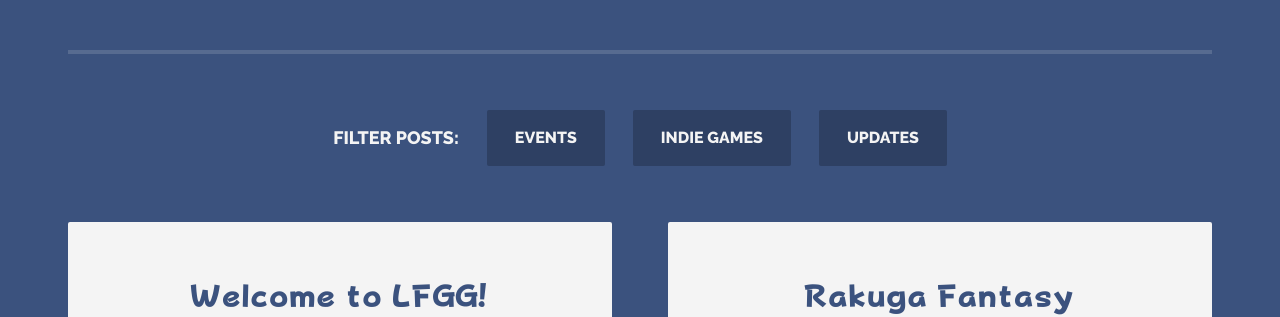
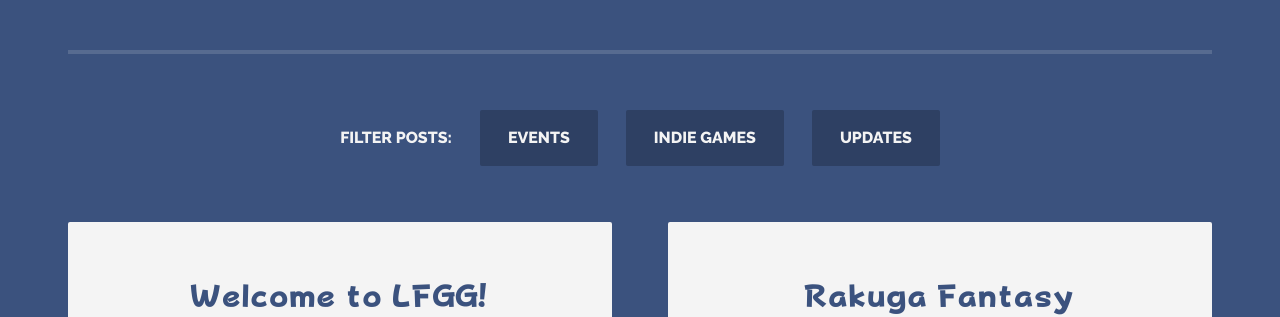
Before and after one commit to lfgg/lfgg.github.io, a Jekyll site: the page built from newsletter.html, in a window 1280 px wide. Shown: the part 717-1034 px from the top of the page. Built offline with Jekyll 4.4.1, drawn with Linux system fonts in a browser that asks for light colours.

Commit message:
Update _components.filters.scss

```diff
--- a/_sass/components/_components.filters.scss
+++ b/_sass/components/_components.filters.scss
@@ -11,6 +11,7 @@
         text-transform: uppercase;
         font-weight: 700;
         margin-bottom: $spacing-small;
+        @include inuit-font-size($inuit-font-size-h6);
 
         @include mq($from: tablet) {
             width: auto;
```
